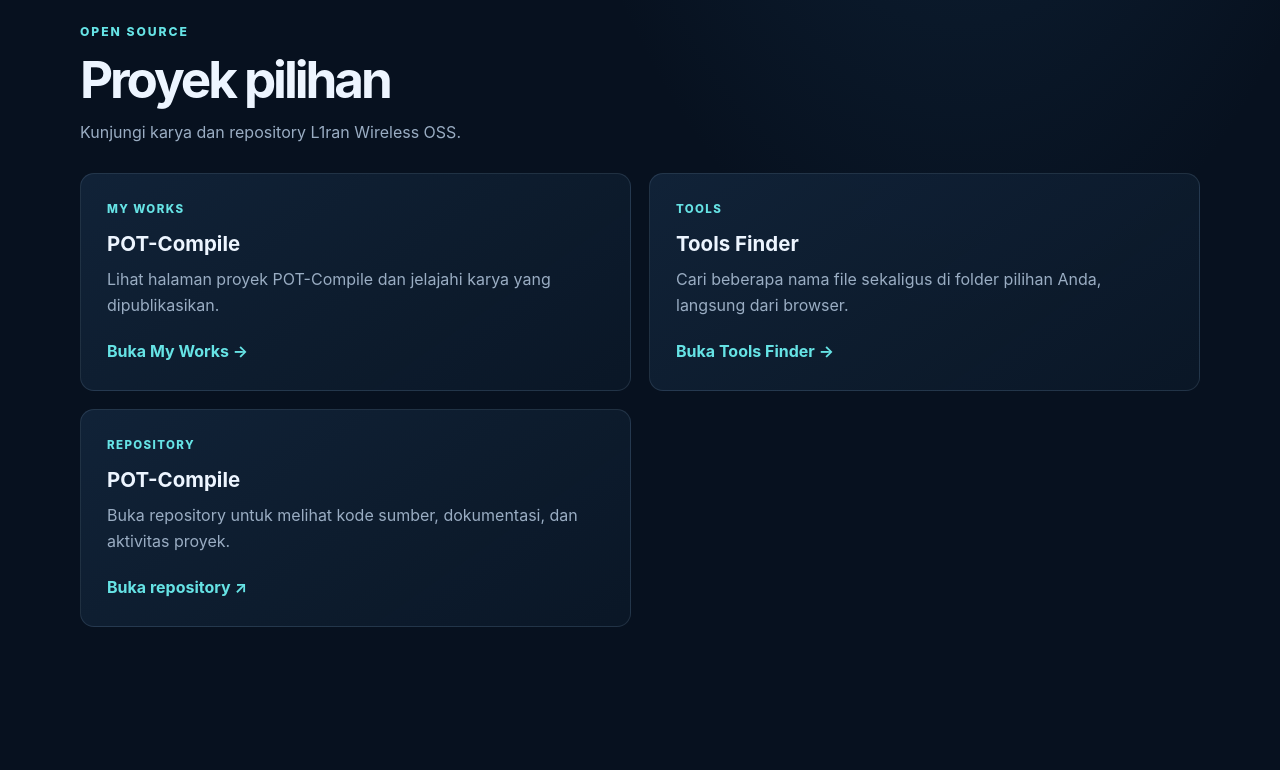
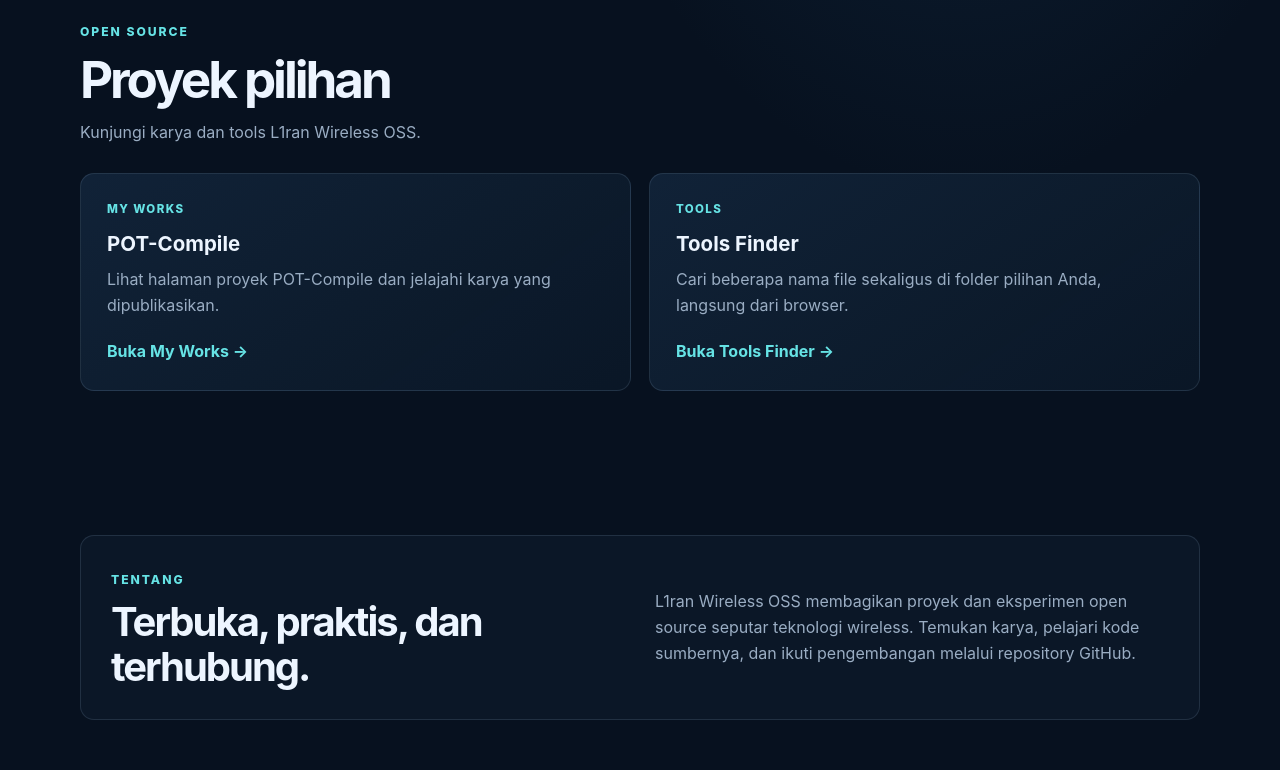
Before and after one commit to l1ranwireless-oss/l1ranwireless-oss.github.io, a plain HTML site: page index.html in a window 1280 px wide. Shown: the part 720-1490 px from the top of the page. Drawn offline with Linux system fonts and the light colour scheme.

Commit message:
Remove POT-Compile repository card from homepage

```diff
--- a/index.html
+++ b/index.html
@@ -23,10 +23,9 @@
   </nav></header>
   <main id="home">
     <div class="container hero"><div><span class="eyebrow">Open Wireless Engineering</span><h1>Membangun koneksi<span class="gradient">.</span></h1><p class="hero-copy">Eksplorasi teknologi wireless, proyek open source, dan karya digital dari L1ran Wireless OSS. Terbuka untuk dipelajari, digunakan, dan dikembangkan bersama.</p><div class="actions"><a class="button primary" href="https://l1ranwireless-oss.github.io/POT-Compile">Lihat My Works →</a><a class="button" href="#projects">Jelajahi proyek</a></div></div><div class="orbit" aria-hidden="true"></div></div>
-    <section class="container" id="projects" aria-labelledby="projects-title"><div class="section-heading"><span class="eyebrow">Open source</span><h2 class="section-title" id="projects-title">Proyek pilihan</h2><p class="intro">Kunjungi karya dan repository L1ran Wireless OSS.</p></div><div class="grid">
+    <section class="container" id="projects" aria-labelledby="projects-title"><div class="section-heading"><span class="eyebrow">Open source</span><h2 class="section-title" id="projects-title">Proyek pilihan</h2><p class="intro">Kunjungi karya dan tools L1ran Wireless OSS.</p></div><div class="grid">
       <article class="card"><span class="label">My Works</span><h3>POT-Compile</h3><p>Lihat halaman proyek POT-Compile dan jelajahi karya yang dipublikasikan.</p><a href="https://l1ranwireless-oss.github.io/POT-Compile">Buka My Works →</a></article>
       <article class="card"><span class="label">Tools</span><h3>Tools Finder</h3><p>Cari beberapa nama file sekaligus di folder pilihan Anda, langsung dari browser.</p><a href="tools-finder.html">Buka Tools Finder →</a></article>
-      <article class="card"><span class="label">Repository</span><h3>POT-Compile</h3><p>Buka repository untuk melihat kode sumber, dokumentasi, dan aktivitas proyek.</p><a href="https://github.com/l1ranwireless-oss/POT-Compile" target="_blank" rel="noopener noreferrer">Buka repository ↗</a></article>
     </div></section>
     <section class="container" id="about"><div class="about"><div><span class="eyebrow">Tentang</span><h2>Terbuka, praktis, dan terhubung.</h2></div><p>L1ran Wireless OSS membagikan proyek dan eksperimen open source seputar teknologi wireless. Temukan karya, pelajari kode sumbernya, dan ikuti pengembangan melalui repository GitHub.</p></div></section>
     <section class="container contact"><div><h2>Mari terhubung.</h2><p>Lihat kode sumber dan proyek terbaru di GitHub.</p></div><a class="button" href="https://github.com/l1ranwireless-oss" target="_blank" rel="noopener noreferrer">Kunjungi GitHub ↗</a></section>
```
